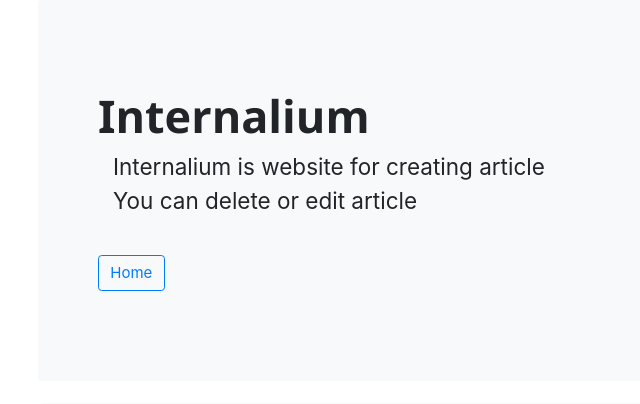
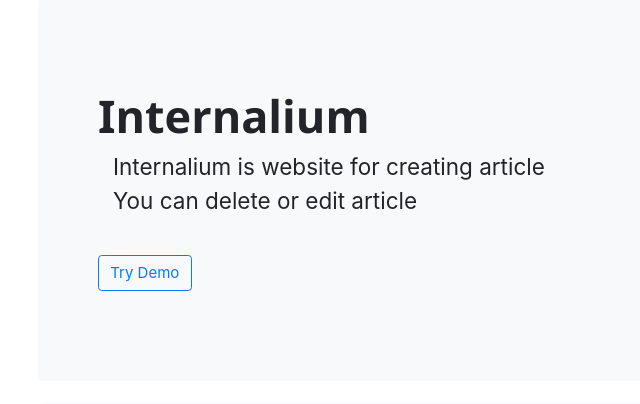
Before and after one commit to Turtle36/HelpDesigning, a Flask app: page / in a window 1280 px wide. Shown: the part 117-521 px from the top of the page, without its empty margins (64-704 px from the left). Run offline with Flask 2, Linux system fonts and the light colour scheme; data that the repository does not hold is empty; some libraries are stand-ins or nearby versions.

Commit message:
edit file index.html

```diff
--- a/app/templates/index.html
+++ b/app/templates/index.html
@@ -56,8 +56,8 @@
         function checkCookie() {
             let username = getCookie("username");
             if (username !== "") {
+                document.getElementById("TextButton").innerHTML = "Home";
             } else {
-                document.getElementById("TextButton").innerHTML = "Home";
             }
         }
     </script>
```
